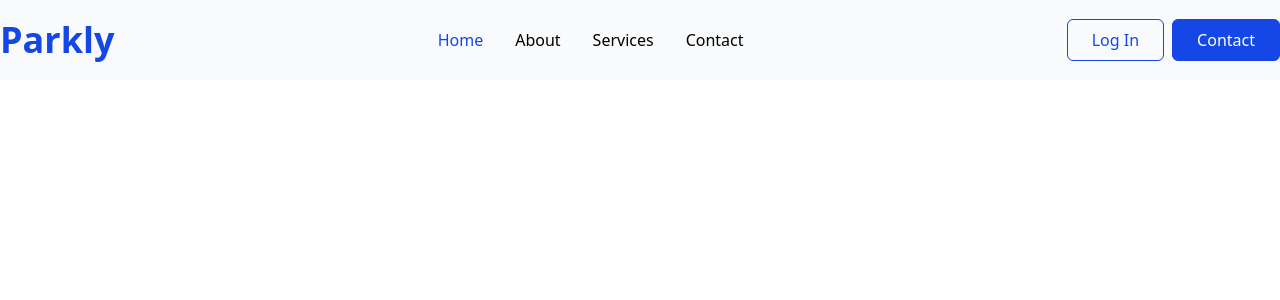
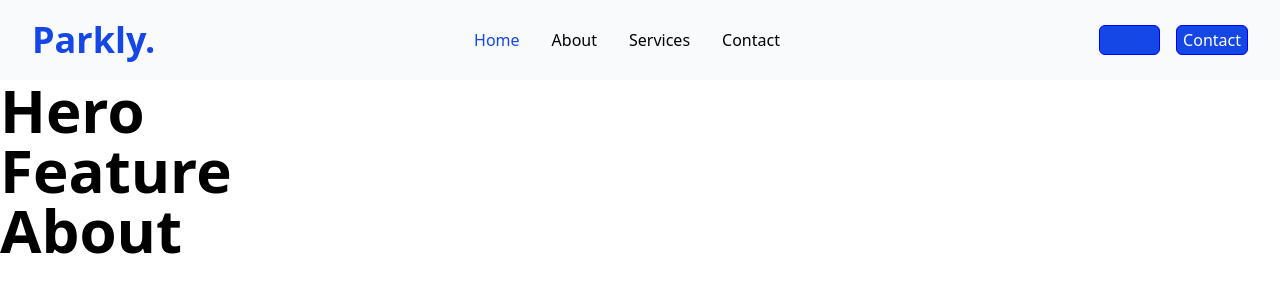
Before and after one commit to Sitr4ka/parkly, a React (Vite) app: page / in a window 1280 px wide. Shown: the top 300 px of the page. Built offline with nearby package versions, Linux system fonts and the light colour scheme.

Commit message:
chore: create all components

```diff
--- a/src/App.jsx
+++ b/src/App.jsx
@@ -1,9 +1,15 @@
 import Header from "./components/Header";
+import Hero from "./components/Hero";
+import Feature from "./components/Feature";
+import About from "./components/About";
 
 function App() {
   return (
     <>
       <Header />
+      <Hero />
+      <Feature />
+      <About />
     </>
   );
 }
--- /dev/null
+++ b/src/components/About.jsx
@@ -0,0 +1,9 @@
+const About = () => {
+    return (
+        <>
+        <h1>About</h1>
+        </>
+    )
+}
+
+export default About;
--- /dev/null
+++ b/src/components/Feature.jsx
@@ -0,0 +1,9 @@
+const Feature = () => {
+    return (
+        <>
+        <h1>Feature</h1>
+        </>
+    )
+}
+
+export default Feature;
--- a/src/components/Header.jsx
+++ b/src/components/Header.jsx
@@ -2,8 +2,8 @@ const Header = () => {
   return (
     <>
       <div className="header h-[80px] flex items-center bg-gray-50">
-        <div className="container h-[80px] mx-auto flex items-center justify-between">
-          <h2 className="text-primary">Parkly</h2>
+        <div className="container h-[80px] mx-auto px-8 flex items-center justify-between">
+          <h2 className="text-primary">Parkly.</h2>
           <nav className="nav-menu flex gap-8">
             <a href="#" className="navItem text-primary">
               Home
@@ -18,7 +18,7 @@ const Header = () => {
               Contact
             </a>
           </nav>
-          <div className="callToAction flex gap-2">
+          <div className="callToAction flex gap-4 max-md:hidden">
             <button className="button text-primary hover:text-white">Log In</button>
             <button className="button text-white bg-primary hover:bg-blue-500">Contact</button>
           </div>
--- /dev/null
+++ b/src/components/Hero.jsx
@@ -0,0 +1,9 @@
+const Hero = () => {
+    return (
+        <>
+        <h1>Hero</h1>
+        </>
+    )
+}
+
+export default Hero;
--- a/src/index.css
+++ b/src/index.css
@@ -10,13 +10,15 @@
     }
 }
 
+@theme {
+    --color-sitraka: yellow;
+    --color-primary: #1447e6;
+    --color-seconday: #FF0000;
+}
+
 @layer utilities {
-    .text-primary {
-        @apply text-blue-700;
-    }
-
     .bg-primary {
-        @apply bg-blue-700;
+        @apply bg-primary;
     }
 }
 
@@ -26,6 +28,12 @@
     }
 
     .button {
-        @apply border border-blue-700 px-6 py-2 rounded-md hover:bg-blue-500 cursor-pointer;
+        @apply border bg-primary px-6 py-2 rounded-md hover:bg-blue-500 cursor-pointer;
     }
 }
+
+
+.button {
+    border:  solid blue 1px;
+    padding: 2px 6px;
+}
```
